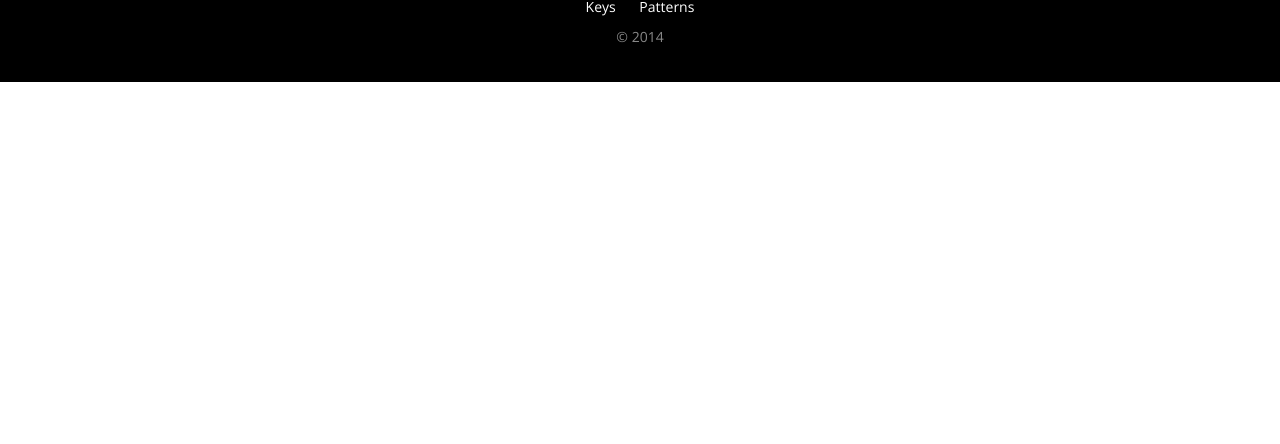
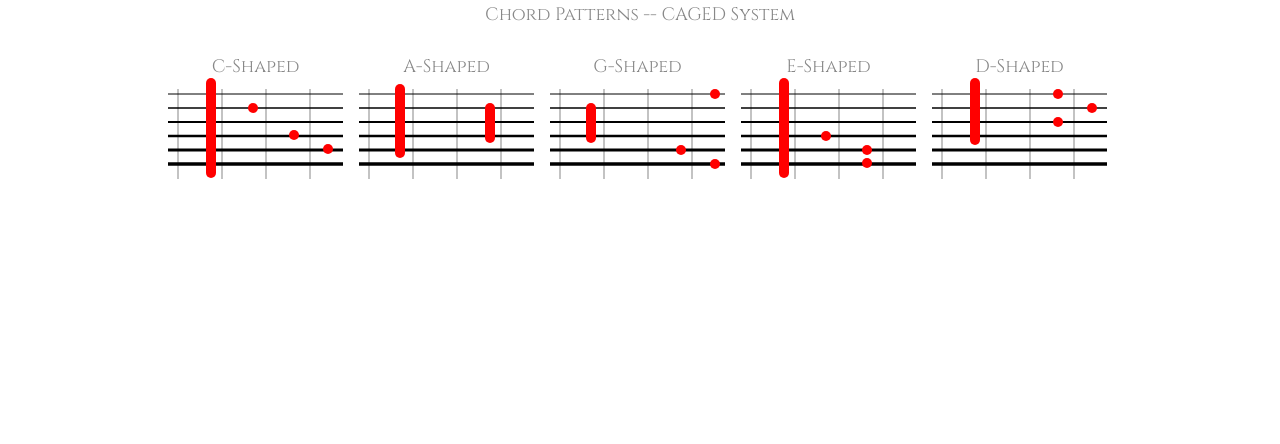
Before and after one commit to rysdyk/beyond-tabs, a plain HTML site: page patterns.html in a window 1280 px wide. Shown: the part 718-1162 px from the top of the page. Before the commit the page ends 903 px from the top, so only its background shows below. Drawn offline with nearby package versions, Linux system fonts and the light colour scheme.

Commit message:
added caged shapes

```diff
--- a/css/patterns.css
+++ b/css/patterns.css
@@ -144,3 +144,99 @@ section p {
 	top: 43px;
 	left: 930px;
 }
+
+.c-shape .note1 {
+	top: 43px;
+	left: 43px;
+	height: 100px;
+}
+
+.c-shape .note2 {
+	top: 68px;
+	left: 85px;
+}
+
+.c-shape .note3 {
+	top: 95px;
+	left: 126px;
+}
+
+.c-shape .note4 {
+	top: 109px;
+	left: 160px;
+}
+
+.a-shape .note1 {
+	top: 49px;
+	left: 41px;
+	height: 74px;
+}
+
+.a-shape .note2 {
+	left: 131px;
+	top: 68px;
+	height:40px;
+}
+
+.g-shape .note1 {
+	left: 41px;
+	top: 68px;
+	height: 40px;
+}
+
+.g-shape .note2 {
+	top: 110px;
+	left: 131px;
+}
+
+.g-shape .note3 {
+	top: 124px;
+	left: 165px;
+}
+
+.g-shape .note4 {
+	top: 54px;
+	left: 165px;
+}
+
+.e-shape .note1 {
+	top: 43px;
+	left: 43px;
+	height: 100px;
+}
+
+.e-shape .note2 {
+	top: 96px;
+	left: 85px;
+}
+
+.e-shape .note3 {
+	top: 110px;
+	left: 126px;
+}
+
+.e-shape .note4 {
+	top: 123px;
+	left: 126px;
+}
+
+.d-shape .note1 {
+	top: 43px;
+	left: 43px;
+	height: 67px;
+}
+
+.d-shape .note2 {
+	top: 54px;
+	left: 126px;
+}
+
+.d-shape .note3 {
+	top: 82px;
+	left: 126px;
+}
+
+.d-shape .note4 {
+	top: 68px;
+	left: 160px;
+}
--- a/patterns.html
+++ b/patterns.html
@@ -78,51 +78,53 @@
 				</div>
 			</section> <!-- the fundamental five-->
 
-			<!--
+
 			<section class="chord-patterns">
 				<h2>Chord Patterns -- CAGED System</h2>
-				<div class="fretboard">
+				<div class="fretboard c-shape">
 					<h2>C-Shaped</h2>
 					<canvas class="fretboard-bg" width="185"></canvas>
-					<div class="note"></div>
-					<div class="note"></div>
-					<div class="note"></div>
+					<div class="note note1"></div>
+					<div class="note note2"></div>
+					<div class="note note3"></div>
+					<div class="note note4"></div>
 				</div>
 
-				<div class="fretboard">
+				<div class="fretboard a-shape">
 					<h2>A-Shaped</h2>
 					<canvas class="fretboard-bg" width="185"></canvas>
-					<div class="note"></div>
-					<div class="note"></div>
-					<div class="note"></div>
+					<div class="note note1"></div>
+					<div class="note note2"></div>
 				</div>
 
-				<div class="fretboard">
+				<div class="fretboard g-shape">
 					<h2>G-Shaped</h2>
 					<canvas class="fretboard-bg" width="185"></canvas>
-					<div class="note"></div>
-					<div class="note"></div>
-					<div class="note"></div>
+					<div class="note note1"></div>
+					<div class="note note2"></div>
+					<div class="note note3"></div>
+					<div class="note note4"></div>
 				</div>
 
-				<div class="fretboard">
+				<div class="fretboard e-shape">
 					<h2>E-Shaped</h2>
 					<canvas class="fretboard-bg" width="185"></canvas>
-					<div class="note"></div>
-					<div class="note"></div>
-					<div class="note"></div>
+					<div class="note note1"></div>
+					<div class="note note2"></div>
+					<div class="note note3"></div>
+					<div class="note note4"></div>
 				</div>
 
-				<div class="fretboard">
+				<div class="fretboard d-shape">
 					<h2>D-Shaped</h2>
 					<canvas class="fretboard-bg" width="185"></canvas>
-					<div class="note"></div>
-					<div class="note"></div>
-					<div class="note"></div>
+					<div class="note note1"></div>
+					<div class="note note2"></div>
+					<div class="note note3"></div>
+					<div class="note note4"></div>
 				</div>
 			</section>
 
-			-->
 
 		</div>
 
```
Also changed, not shown: index.html (+6 -0 lines), js/neckLogik.js (+60 -60 lines).
